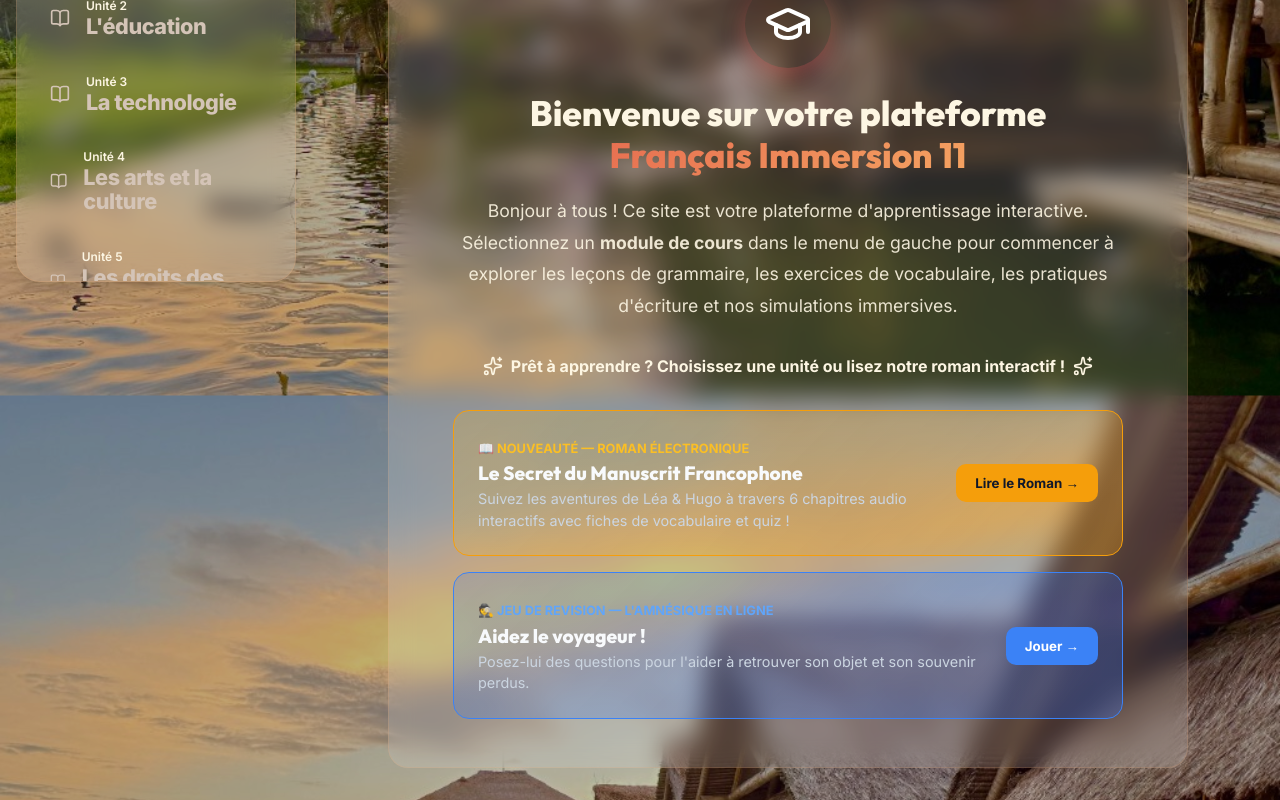
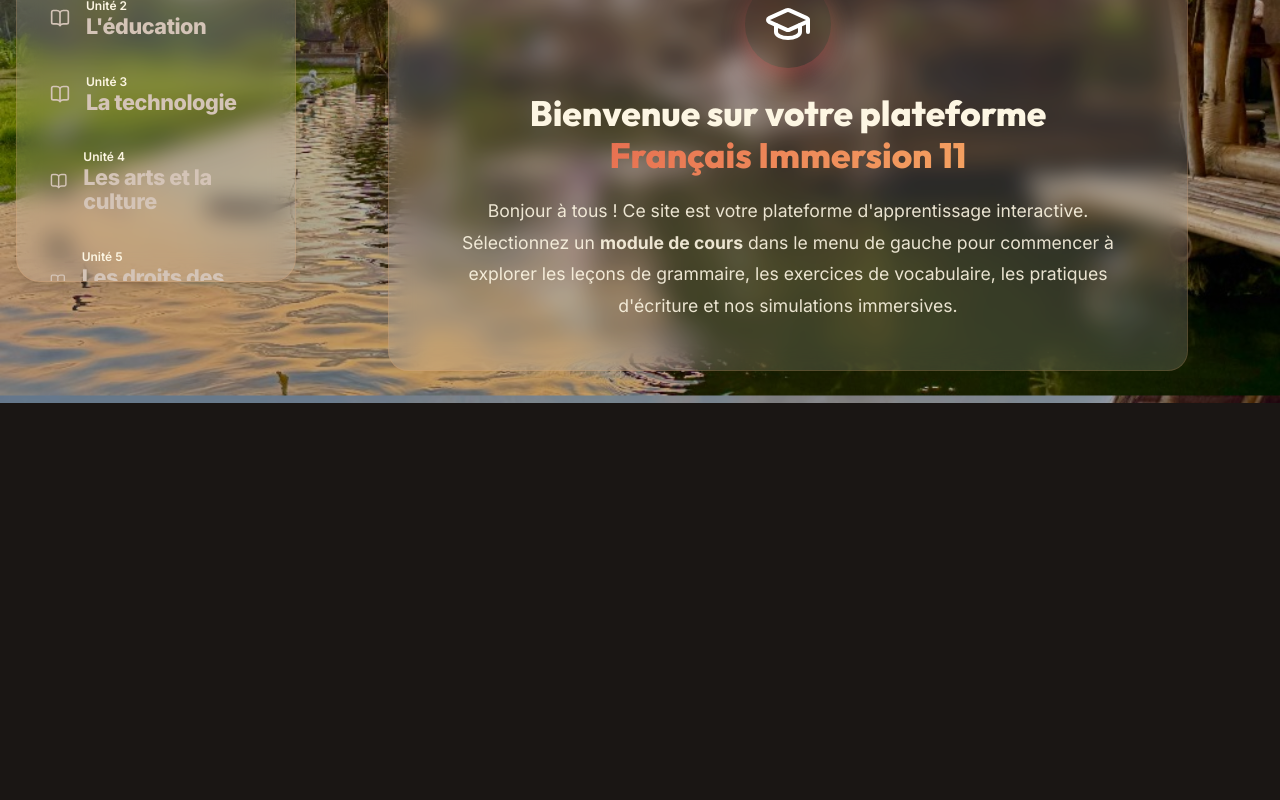
Before and after one commit to dominiquetrotin49-boop/hhs-frenchimmersion11, a React (Vite) app: page / in a window 1280 px wide. Shown: the part 502-1302 px from the top of the page. After the commit the page ends 905 px from the top, so only its background shows below. Built offline with nearby package versions, Linux system fonts and the light colour scheme.

Commit message:
feat: Clean up HomeDashboard and remove redundant novel/amnesique cards

```diff
--- a/src/pages/HomeDashboard.jsx
+++ b/src/pages/HomeDashboard.jsx
@@ -1,5 +1,5 @@
 import React from 'react';
-import { GraduationCap, Sparkles } from 'lucide-react';
+import { GraduationCap } from 'lucide-react';
 import AvatarWelcome from '../components/AvatarWelcome';
 import './HomeDashboard.css';
 
@@ -26,65 +26,11 @@ export default function HomeDashboard() {
             Bienvenue sur votre plateforme <br />
             <span className="text-gradient">Français Immersion 11</span>
           </h1>
-          <p style={{ fontSize: '1.1rem', lineHeight: '1.8', opacity: 0.9, marginBottom: '2rem' }}>
+          <p style={{ fontSize: '1.1rem', lineHeight: '1.8', opacity: 0.9, marginBottom: 0 }}>
             Bonjour à tous ! Ce site est votre plateforme d'apprentissage interactive.
             Sélectionnez un <strong>module de cours</strong> dans le menu de gauche pour commencer à explorer les leçons de grammaire,
             les exercices de vocabulaire, les pratiques d'écriture et nos simulations immersives.
           </p>
-          <div style={{ display: 'flex', alignItems: 'center', justifyContent: 'center', gap: '0.5rem', color: 'var(--primary-color)', fontWeight: 'bold', marginBottom: '2rem' }}>
-            <Sparkles size={20} />
-            <span>Prêt à apprendre ? Choisissez une unité ou lisez notre roman interactif !</span>
-            <Sparkles size={20} />
-          </div>
-
-          <div
-            onClick={() => window.location.href = '/roman'}
-            style={{
-              background: 'linear-gradient(135deg, rgba(251, 191, 36, 0.2), rgba(245, 158, 11, 0.3))',
-              border: '1px solid #f59e0b',
-              padding: '1.5rem',
-              borderRadius: '16px',
-              cursor: 'pointer',
-              display: 'flex',
-              alignItems: 'center',
-              justifyContent: 'space-between',
-              textAlign: 'left',
-              marginBottom: '1rem'
-            }}
-          >
-            <div>
-              <span style={{ fontSize: '0.8rem', textTransform: 'uppercase', color: '#fbbf24', fontWeight: 'bold' }}>📖 NOUVEAUTÉ — Roman Électronique</span>
-              <h3 style={{ margin: '0.2rem 0', color: '#f8fafc', fontSize: '1.2rem' }}>Le Secret du Manuscrit Francophone</h3>
-              <p style={{ margin: 0, fontSize: '0.9rem', color: '#cbd5e1' }}>Suivez les aventures de Léa & Hugo à travers 6 chapitres audio interactifs avec fiches de vocabulaire et quiz !</p>
-            </div>
-            <button style={{ padding: '0.7rem 1.2rem', background: '#f59e0b', border: 'none', borderRadius: '10px', color: '#0f172a', fontWeight: 'bold', cursor: 'pointer', whiteSpace: 'nowrap' }}>
-              Lire le Roman →
-            </button>
-          </div>
-
-          <div
-            onClick={() => window.location.href = '/unit/reprise'}
-            style={{
-              background: 'linear-gradient(135deg, rgba(59, 130, 246, 0.2), rgba(37, 99, 235, 0.3))',
-              border: '1px solid #3b82f6',
-              padding: '1.5rem',
-              borderRadius: '16px',
-              cursor: 'pointer',
-              display: 'flex',
-              alignItems: 'center',
-              justifyContent: 'space-between',
-              textAlign: 'left'
-            }}
-          >
-            <div>
-              <span style={{ fontSize: '0.8rem', textTransform: 'uppercase', color: '#60a5fa', fontWeight: 'bold' }}>🕵️ JEU DE REVISION — L'Amnésique en Ligne</span>
-              <h3 style={{ margin: '0.2rem 0', color: '#f8fafc', fontSize: '1.2rem' }}>Aidez le voyageur !</h3>
-              <p style={{ margin: 0, fontSize: '0.9rem', color: '#cbd5e1' }}>Posez-lui des questions pour l'aider à retrouver son objet et son souvenir perdus.</p>
-            </div>
-            <button style={{ padding: '0.7rem 1.2rem', background: '#3b82f6', border: 'none', borderRadius: '10px', color: '#fff', fontWeight: 'bold', cursor: 'pointer', whiteSpace: 'nowrap' }}>
-              Jouer →
-            </button>
-          </div>
         </div>
       </div>
     </div>
```
